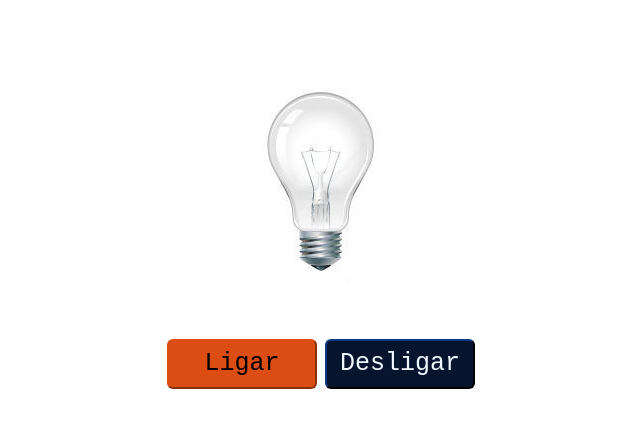
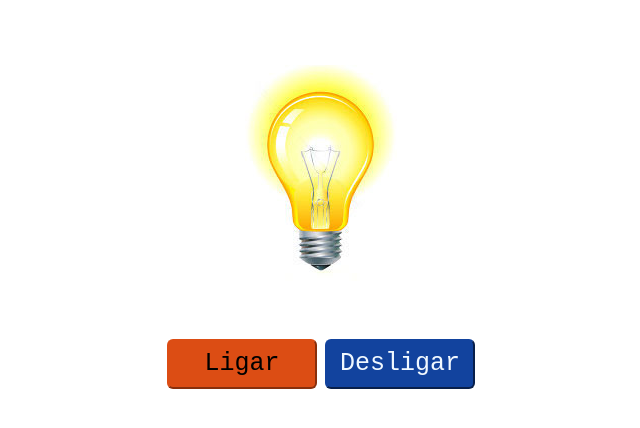
Before and after one commit to rodzhttp/lampada, a plain HTML site: page index.html in a window 1280 px wide. Both pictures are taken after a click on the button "Ligar". Shown: the part 58-486 px from the top of the page, without its empty margins (319-959 px from the left). Drawn offline with Linux system fonts and the light colour scheme.

Commit message:
finalizando funções

```diff
--- a/index.html
+++ b/index.html
@@ -16,7 +16,7 @@
 
     <main>
         <div>
-            <img src="img/desligada.jpg" alt="">
+            <img src="img/desligada.jpg" alt="Lampada" id="lamp">
         </div>
         <div>
             <button id="turnOn">Ligar</button>
--- a/lampada.js
+++ b/lampada.js
@@ -1,9 +1,38 @@
 const turnOn = document.getElementById("turnOn") //botão que vai ligar
 const turnOff = document.getElementById("turnOff") //botão que vai desligar
 const lamp = document.getElementById("lamp") //lampada
+//ambos linkados com o ID do html.
 
-function lampOn () {
-    lamp.src = "./img/ligada.jpg"
+function lampOn () { //função ligar lampada
+
+    if (!checkLampBroken ()){ //se a lamp não estiver quebrada, liga
+    lamp.src = "img/ligada.jpg"
+    }
+}
+
+function lampOff () { //função desligar lampada
+
+    if (!checkLampBroken ()){ //se a lamp não estiver quebrada, desliga
+    lamp.src = "img/desligada.jpg"
+    }
+}
+
+function lampBroken () {
+    lamp.src = "img/quebrada.jpg"
+}
+
+function checkLampBroken () {
+    return lamp.src.indexOf ( 'quebrada' ) > -1
+    //aqui ele está procurando dentro do src da lamp se existe a palavra
+    //"quebrada", pra saber se ela esta quebrada. Se tiver a palavra ela
+    //retorna um numero positivo, se não tiver ela retorna -1. Retorna true ou false
 }
 
 turnOn.addEventListener("click", lampOn)
+turnOff.addEventListener("click", lampOff)
+//basicamente, quando ocorre o evento "click", ele chama a funçao lampOn/lampOff
+lamp.addEventListener("mouseover", lampOn)
+lamp.addEventListener("mouseleave", lampOff)
+//quando o evento "mouseover" ou "mouseleave" (passar ou tirar o mouse de
+//cima da lampada) ele chama a funçao lampOn/lampOff
+lamp.addEventListener("dblclick", lampBroken)
--- a/style.css
+++ b/style.css
@@ -23,8 +23,8 @@ button {
     border-color: rgb(220, 77, 20);
 }
 #turnOff {
-    background-color: rgb(6, 20, 46);
+    background-color: rgb(18, 67, 158);
     color: aliceblue;
     border-radius: 6px;
-    border-color: rgb(6, 20, 46);
+    border-color: rgb(18, 67, 158);
 }
```
